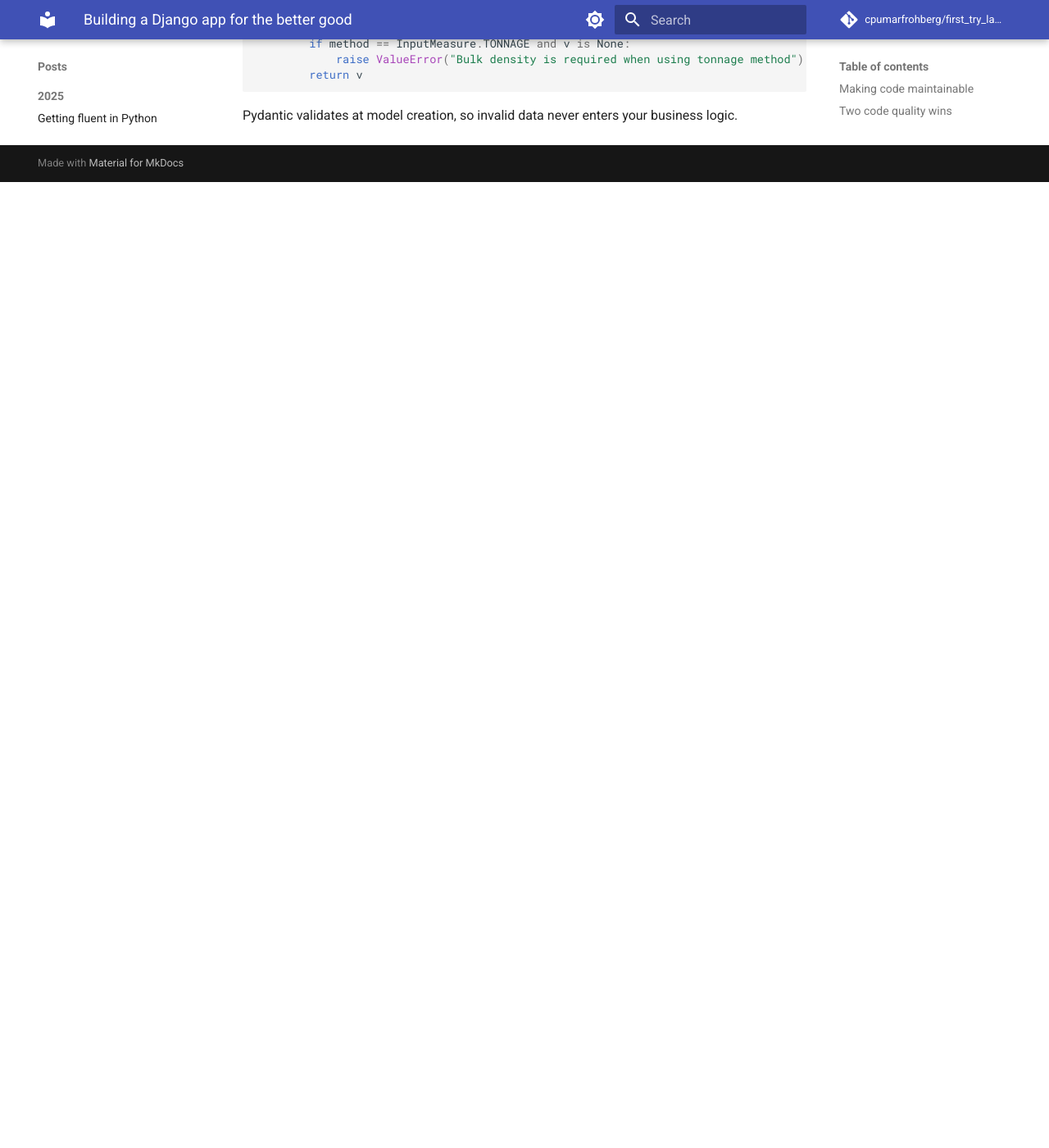
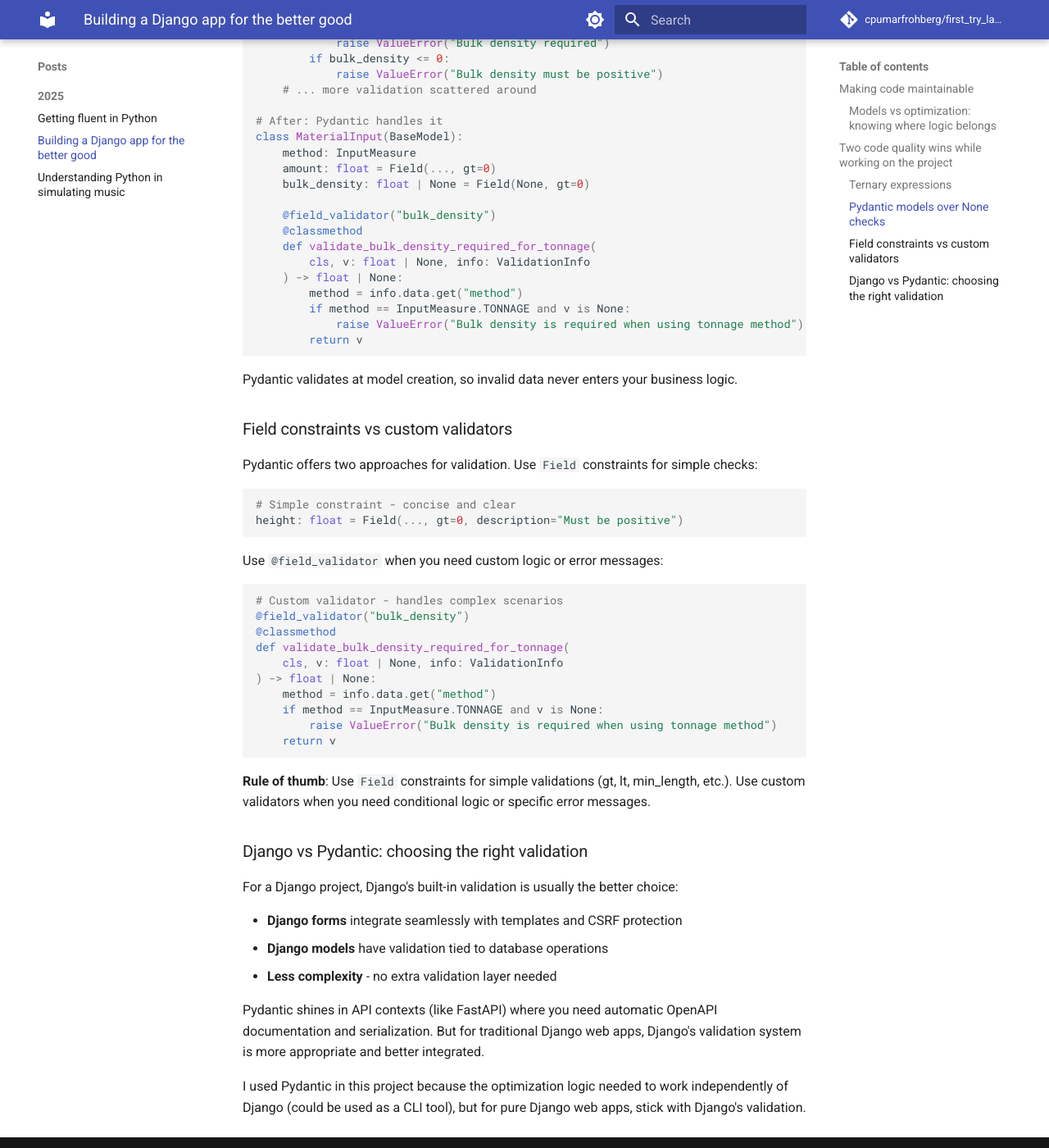
Before and after one commit to cpumarfrohberg/first_try_landed, an MkDocs documentation site: the page built from docs/posts/2025/planning-pads-recycling-django.md, in a window 1280 px wide and 1400 px high, scrolled down 1780 px. Shown: the whole window at 82% size. Built offline with MkDocs 1.6.1 and Material for MkDocs 9.7.7, drawn with Linux system fonts in a browser that asks for light colours; comment, search, counter and statistics services are not loaded; before the commit the page ends 2002 px from its top, so only the background shows below that; some of the changed text lies outside the part shown.

Commit message:
build new blog version

````diff
--- a/docs/posts/2025/planning-pads-recycling-django.md
+++ b/docs/posts/2025/planning-pads-recycling-django.md
@@ -27,9 +27,18 @@ This separation made the codebase much easier to test, debug, and extend. When I
 
 The key lesson: **separate concerns early**. It might feel like over-engineering at first, but it pays off when you need to change things later. Business logic lives in services, not views. Data transformation has its own layer. Each piece has a single responsibility.
 
-## Two code quality wins
+### Models vs optimization: knowing where logic belongs
 
-### Ternary expressions (Week 8)
+A key insight was understanding the distinction between `models.py` and `optimize.py`:
+
+- **`models.py`**: Defines what valid data looks like (Pydantic models, validation rules, basic calculations). It's the blueprint.
+- **`optimize.py`**: Contains the optimization algorithm that arranges those valid piles efficiently. It's the architect.
+
+Think of it this way: `models.py` defines what a valid pile is, `optimize.py` figures out how to arrange them optimally. This separation keeps data validation separate from algorithmic logic, making both easier to test and modify.
+
+## Two code quality wins while working on the project
+
+### Ternary expressions
 
 Instead of verbose if-else blocks, ternary expressions make conditional assignments concise:
 
@@ -76,3 +85,41 @@ class MaterialInput(BaseModel):
 ```
 
 Pydantic validates at model creation, so invalid data never enters your business logic.
+
+### Field constraints vs custom validators
+
+Pydantic offers two approaches for validation. Use `Field` constraints for simple checks:
+
+```python
+# Simple constraint - concise and clear
+height: float = Field(..., gt=0, description="Must be positive")
+```
+
+Use `@field_validator` when you need custom logic or error messages:
+
+```python
+# Custom validator - handles complex scenarios
+@field_validator("bulk_density")
+@classmethod
+def validate_bulk_density_required_for_tonnage(
+    cls, v: float | None, info: ValidationInfo
+) -> float | None:
+    method = info.data.get("method")
+    if method == InputMeasure.TONNAGE and v is None:
+        raise ValueError("Bulk density is required when using tonnage method")
+    return v
+```
+
+**Rule of thumb**: Use `Field` constraints for simple validations (gt, lt, min_length, etc.). Use custom validators when you need conditional logic or specific error messages.
+
+### Django vs Pydantic: choosing the right validation
+
+For a Django project, Django's built-in validation is usually the better choice:
+
+- **Django forms** integrate seamlessly with templates and CSRF protection
+- **Django models** have validation tied to database operations
+- **Less complexity** - no extra validation layer needed
+
+Pydantic shines in API contexts (like FastAPI) where you need automatic OpenAPI documentation and serialization. But for traditional Django web apps, Django's validation system is more appropriate and better integrated.
+
+I used Pydantic in this project because the optimization logic needed to work independently of Django (could be used as a CLI tool), but for pure Django web apps, stick with Django's validation.
````
Also changed, not shown: other parts of docs/posts/2025/planning-pads-recycling-django.md (+1 -1 lines), docs/index.md (+4 -2 lines).
